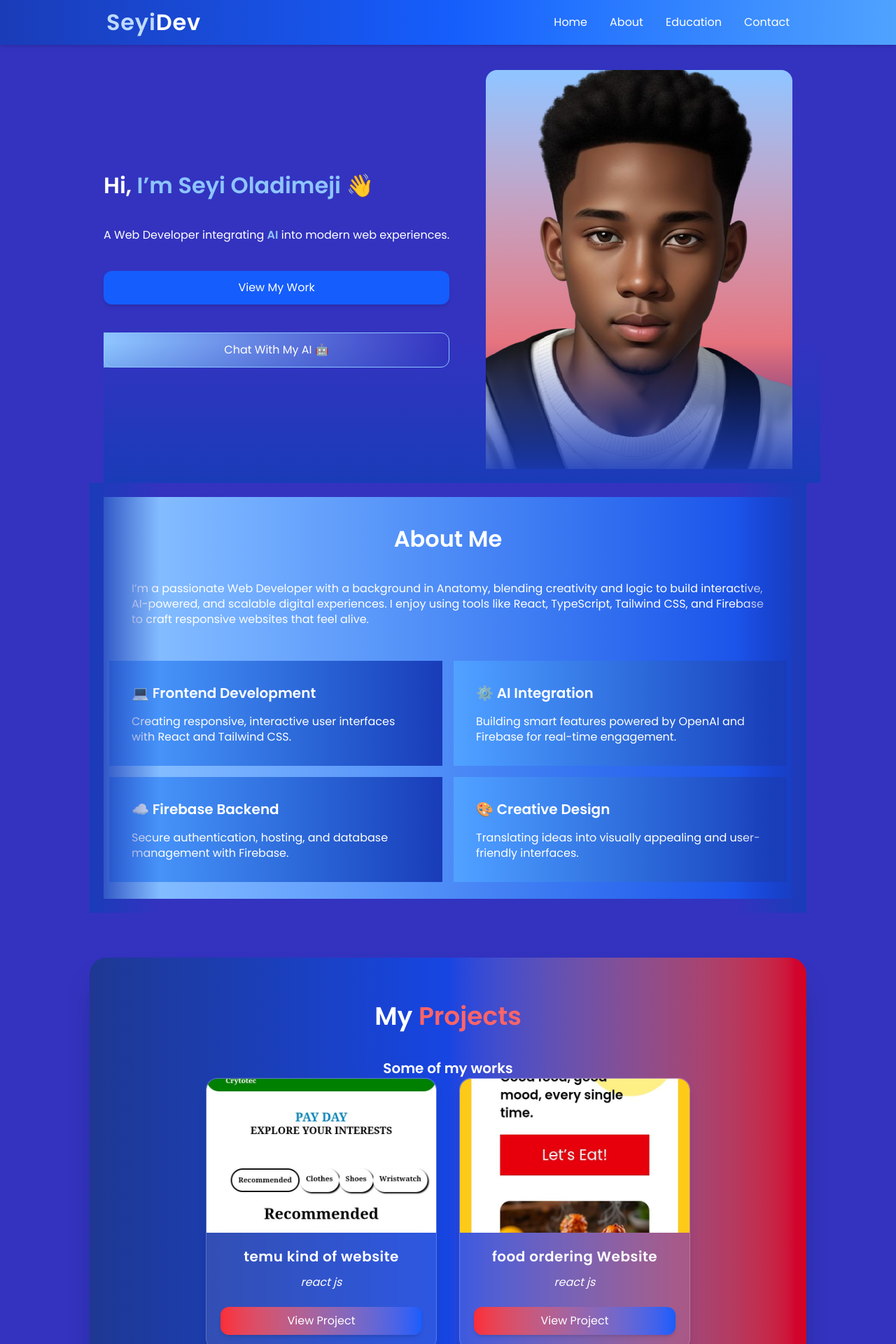
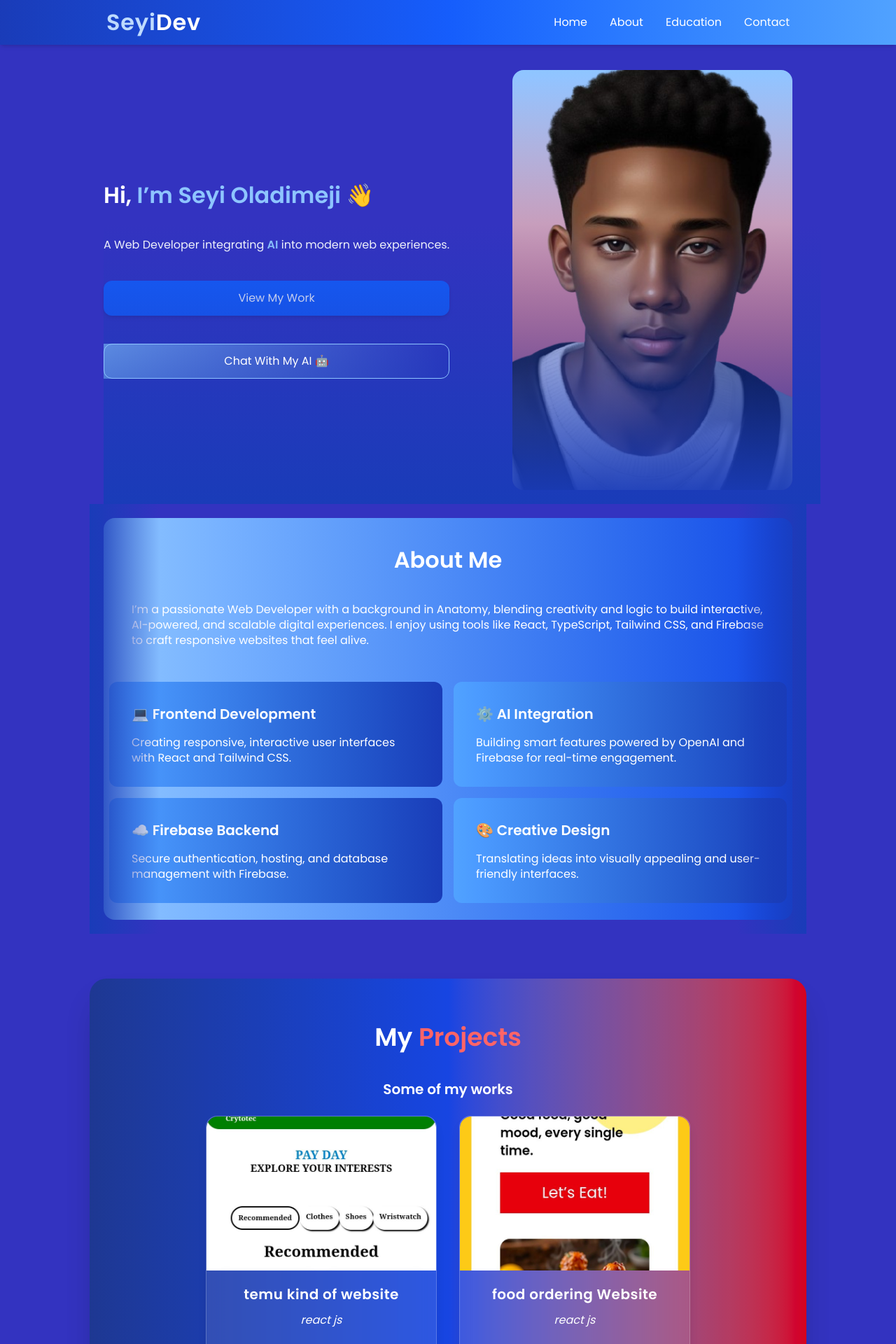
Before and after one commit to crytotec/portAi, a React (Vite) app: page / in a window 1280 px wide. Shown: the top 1920 px of the page at 70% size. Built offline with nearby package versions, Linux system fonts and the light colour scheme.

Commit message:
gradient

```diff
--- a/index.html
+++ b/index.html
@@ -2,9 +2,8 @@
 <html lang="en">
   <head>
     <meta charset="UTF-8" />
-    <link rel="icon" type="image/svg+xml" href="/vite.svg" />
     <meta name="viewport" content="width=device-width, initial-scale=1.0" />
-    <title>port</title>
+    <title>portfolio</title>
   </head>
   <body>
     <div id="root"></div>
--- a/src/Pages/About.tsx
+++ b/src/Pages/About.tsx
@@ -7,8 +7,8 @@ function About() {
         navigate('/#projects')
     }
   return (
-    <section id="about" className="px-6 py-12 mt-10 bg-gray-50 text-gray-800">
-      <div className="max-w-4xl mx-auto">
+    <section id="about" className="px-6 max-h-screen py-12 mt-10 bg-gray-100 text-gray-800">
+      <div className="flex flex-col h-auto md:h-[500px]  max-w-4xl  mx-auto">
         <h2 className="text-3xl font-bold text-center mb-6">About Me</h2>
         <h5 className="text-lg leading-relaxed text-center mb-8">
           Hello! I'm <span className="font-semibold text-blue-600">Seyi Oladimeji</span>,
--- a/src/Pages/Contact.tsx
+++ b/src/Pages/Contact.tsx
@@ -55,7 +55,7 @@ function Contact() {
 
   return (
     <section
-      className="px-6 py-12 mt-10 bg-gray-100 text-gray-800 flex flex-col items-center"
+      className="px-6 py-12 min-h-screen mt-10 bg-gray-100 text-gray-800 flex flex-col items-center"
     >
       <div className="max-w-3xl w-full">
         <h2 className="text-3xl font-bold text-center mb-6">Contact Me</h2>
@@ -116,7 +116,7 @@ function Contact() {
 
           <button
             type="submit"
-            className="w-full bg-blue-600 text-white py-2 rounded-lg font-medium hover:bg-blue-700 transition"
+            className="w-full h-[70px] bg-blue-600 text-white py-2 rounded-lg font-medium hover:bg-blue-700 transition"
           >
             Send Message
           </button>
--- a/src/Pages/Education.tsx
+++ b/src/Pages/Education.tsx
@@ -2,14 +2,14 @@ function Education() {
   return (
     <section
       id="education"
-      className="px-6 py-12 mt-10 bg-white text-gray-800 flex flex-col items-center"
+      className="px-6 min-h-screen py-12 mt-10 bg-white text-gray-800 flex flex-col items-center"
     >
       <div className="max-w-4xl w-full">
         <h2 className="text-3xl font-bold text-center mb-6">Education</h2>
 
         <div className="space-y-6">
           {/* University */}
-          <div className="bg-gray-50 p-6 rounded-2xl shadow-md hover:shadow-lg transition">
+          <div className="bg-gray-50 h-auto  md:h-[200px] p-6 rounded-2xl shadow-md hover:shadow-lg transition">
             <h4 className="text-xl font-semibold text-blue-700">
               Ladoke Akintola University of Technology (LAUTECH)
             </h4>
@@ -25,7 +25,7 @@ function Education() {
           </div>
 
           {/* Web Development Certifications */}
-          <div className="bg-gray-50 p-6 rounded-2xl shadow-md hover:shadow-lg transition">
+          <div className="bg-gray-50 h-auto  md:h-[200px] p-6 rounded-2xl shadow-md hover:shadow-lg transition">
             <h4 className="text-xl font-semibold text-blue-700">
               Front-End Web Development Certifications
             </h4>
--- a/src/Pages/Home.tsx
+++ b/src/Pages/Home.tsx
@@ -112,19 +112,16 @@ const sendMessageToAI = async () => {
     setLoading(false);
   };
 
-
   return (
     <div className="w-full mt-20">
       <div className="relative flex flex-col md:flex-row p-5 justify-between items-center mx-auto gap-10 w-full md:w-[80%] h-auto">
-        <div className='absolute  z-10 bg-gradient-to-t  bottom-0 from-blue-800 to-transparent w-full h-[200px]' />
+        <div className='absolute pointer-events-none z-10 bg-gradient-to-t bottom-0 from-blue-800 to-transparent w-full h-[200px] md:h-[300px] lg:h-[400px]' />
         <div className='flex flex-col gap-10'>
           <h1>Hi, <span className='text-blue-300'>I’m Seyi Oladimeji </span>👋</h1>
           <p> A Web Developer integrating <span className="font-semibold text-blue-300">AI</span> into modern web experiences.</p>
-          <a href='#projects' className="px-6 py-3 bg-blue-600 text-white rounded-xl shadow-md hover:bg-blue-300 duration-300 transition text-center">
+          <a href='#projects' className="flex items-center justify-center px-6 py-3 h-[50px] bg-blue-600 text-white rounded-xl shadow-md hover:bg-blue-300 duration-300 transition">
             View My Work
           </a>
-
-
           <div className='relative inline-block'>
             <button
               onClick={() => setChatOpen(!chatOpen)}
@@ -146,7 +143,7 @@ const sendMessageToAI = async () => {
                   {loading && <div className="p-2 bg-gray-100 rounded-lg self-start">AI is typing...</div>}
                 </div>
 
-      <form onSubmit={(e)=>{e.preventDefault(); sendMessageToAI()}} className="p-2 border-t border-gray-300 flex gap-2">
+                <form onSubmit={(e) => { e.preventDefault(); sendMessageToAI() }} className="p-2 border-t border-gray-300 flex gap-2">
                   <input
                      value={userMessage}
                     onChange={(e) => setUserMessage(e.target.value)}
@@ -160,44 +157,44 @@ const sendMessageToAI = async () => {
               </div>
             )}
           </div>
+        </div>
 
 
-        </div>
-
-        <div className='relative'>
-          <img src={man} className='object-cover  w-full h-full' />
+        <div className='relative w-full md:w-[400px] h-[300px] sm:h-[400px] md:h-[500px] lg:h-[600px]'>
+          <img src={man} className='object-cover w-full h-full rounded-2xl' />
           <div className='absolute inset-0 rounded-2xl -z-10 bg-gradient-to-b from-blue-300 to-red-500 w-full h-full ' />
         </div>
       </div>
 
-      <div className="relative flex  flex-col md:flex-row justify-between items-center mx-auto gap-10 p-5 w-full md:w-[80%]  h-auto">
-        <div className='absolute  z-10 bg-gradient-to-r left-0  bottom-0 from-blue-800 to-transparent w-[100px] h-full' />
-        <div className='absolute  z-10 bg-gradient-to-l right-0   bottom-0 from-blue-800 to-transparent w-[100px] h-full' />
-        <div className='w-full h-auto bg-gradient-to-l pb-4 from-blue-700 to-blue-300'>
-          <div className='flex flex-col justify-between items-center mx-auto gap-10 items-center p-10'>
+      {/* About Me Section */}
+      <div className="relative flex flex-col md:flex-row justify-between items-center mx-auto gap-10 p-5 w-full md:w-[80%] h-auto">
+        <div className='absolute z-10 bg-gradient-to-r left-0 bottom-0 from-blue-800 to-transparent w-[100px] h-full' />
+        <div className='absolute z-10 bg-gradient-to-l right-0 bottom-0 from-blue-800 to-transparent w-[100px] h-full' />
+        <div className='w-full min-h-[400px] bg-gradient-to-l pb-4 from-blue-700 to-blue-300 rounded-2xl'>
+          <div className='flex flex-col justify-between items-center mx-auto gap-10 p-10'>
             <h1>About Me</h1>
             <p>I’m a passionate Web Developer with a background in Anatomy, blending creativity and logic to build interactive, AI-powered, and scalable digital experiences. I enjoy using tools like React, TypeScript, Tailwind CSS, and Firebase to craft responsive websites that feel alive.</p>
           </div>
           <div className='grid grid-cols-1 md:grid-cols-2 place-items-center mx-auto p-2 gap-4 '>
-            <div className='mx-10 w-full p-4 h-[150px] bg-gradient-to-l  from-blue-800 to-blue-400'>
-              <div className='flex flex-col  p-4 gap-4'>
+            <div className='mx-10 w-full p-4 h-[150px] bg-gradient-to-l from-blue-800 to-blue-400 rounded-xl'>
+              <div className='flex flex-col p-4 gap-4'>
                 <h3>💻 Frontend Development</h3>
                 <p>Creating responsive, interactive user interfaces with React and Tailwind CSS.</p>
               </div>
             </div>
-            <div className='mx-10 w-full h-[150px] bg-gradient-to-l p-4 from-blue-800 to-blue-400'>
+            <div className='mx-10 w-full p-4 h-[150px] bg-gradient-to-l from-blue-800 to-blue-400 rounded-xl'>
               <div className='flex flex-col p-4 gap-4'>
                 <h3>⚙️ AI Integration</h3>
                 <p>Building smart features powered by OpenAI and Firebase for real-time engagement.</p>
               </div>
             </div>
-            <div className='mx-10 w-full h-[150px] bg-gradient-to-l p-4 from-blue-800 to-blue-400'>
+            <div className='mx-10 w-full p-4 h-[150px] bg-gradient-to-l from-blue-800 to-blue-400 rounded-xl'>
               <div className='flex flex-col p-4 gap-4'>
                 <h3>☁️ Firebase Backend</h3>
                 <p>Secure authentication, hosting, and database management with Firebase.</p>
               </div>
             </div>
-            <div className='mx-10 w-full h-[150px] bg-gradient-to-l p-4 from-blue-800 to-blue-400'>
+            <div className='mx-10 w-full p-4 h-[150px] bg-gradient-to-l from-blue-800 to-blue-400 rounded-xl'>
               <div className='flex flex-col p-4 gap-4'>
                 <h3>🎨 Creative Design</h3>
                 <p>Translating ideas into visually appealing and user-friendly interfaces.</p>
@@ -207,23 +204,16 @@ const sendMessageToAI = async () => {
         </div>
       </div>
 
+      {/* Projects Section */}
       <div className="relative flex flex-col items-center justify-center w-full md:w-[80%] mx-auto mt-16 px-4 md:px-8 py-16">
-  {/* Gradient Background */}
-  <div className="absolute inset-0 -z-10 bg-gradient-to-r from-blue-900 via-blue-700 to-red-600 opacity-90 rounded-3xl shadow-2xl"></div>
-
-  {/* Section Title */}
+        <div className="absolute inset-0 -z-10 bg-gradient-to-r from-blue-900 via-blue-700 to-red-600 opacity-90 rounded-3xl shadow-2xl min-h-[300px] md:min-h-[400px]" />
         <h2 id='projects' className="text-3xl md:text-4xl font-bold text-white mb-10 text-center">
           My <span className="text-red-400">Projects</span>
         </h2>
-   <h3>Some of my works</h3>
-  {/* Portfolio Container */}
+        <h3 className="text-white mb-6">Some of my works</h3>
         <div className="flex flex-row md:flex-wrap overflow-x-auto md:overflow-visible scrollbar-hide justify-start md:justify-center gap-8 w-full">
           {port.map((item, index) => (
-      <div
-        key={index}
-        className="group flex-shrink-0 bg-white/10 backdrop-blur-md border border-white/20 rounded-2xl shadow-lg hover:shadow-2xl transition-all duration-300 w-[270px] sm:w-[300px] md:w-[330px] overflow-hidden"
-      >
-        {/* Image */}
+            <div key={index} className="group flex-shrink-0 bg-white/10 backdrop-blur-md border border-white/20 rounded-2xl shadow-lg hover:shadow-2xl transition-all duration-300 w-[270px] sm:w-[300px] md:w-[330px] overflow-hidden">
               <div className="relative rounded-t-2xl overflow-hidden">
                 <img
                   src={item.img}
@@ -231,16 +221,9 @@ const sendMessageToAI = async () => {
                   className="object-cover w-full h-[180px] md:h-[220px] transform group-hover:scale-105 transition-all duration-500"
                 />
               </div>
-
-        {/* Details */}
               <div className="flex flex-col p-5 gap-3 text-white text-center">
-          <h3 className="text-lg md:text-xl font-semibold tracking-wide">
-            {item.Title}
-          </h3>
-          <p className="text-sm md:text-base text-gray-200 italic">
-            {item.Tech}
-          </p>
-
+                <h3 className="text-lg md:text-xl font-semibold tracking-wide">{item.Title}</h3>
+                <p className="text-sm md:text-base text-gray-200 italic">{item.Tech}</p>
                 <a
                   href={item.button}
                   target="_blank"
@@ -255,7 +238,10 @@ const sendMessageToAI = async () => {
         </div>
       </div>
 
-<div className=" w-full md:w-[80%] py-16  bg-gradient-to-r from-red-900 via-blue-700 to-blue-800 text-white flex flex-col mx-auto mt-5 items-center">
+
+
+{/* Tech Stack Section */}
+<div className="w-full md:w-[80%] py-16 min-h-[400px] bg-gradient-to-r from-red-900 via-blue-700 to-blue-800 text-white flex flex-col mx-auto mt-5 items-center rounded-2xl">
   <h2 className="text-3xl font-bold mb-8 text-center">Tech Stack</h2>
   <div className="grid grid-cols-2 sm:grid-cols-3 md:grid-cols-4 gap-8 text-center">
     {[
@@ -277,11 +263,10 @@ const sendMessageToAI = async () => {
   </div>
 </div>
 
- <div className="w-full md:w-[80%] mx-auto mt-5  py-16 bg-gradient-to-l  from-gray-700 via-red-800 to-blue-600 text-white flex flex-col items-center">
+{/* Experience & Education Section */}
+<div className="w-full md:w-[80%] mx-auto mt-5 py-16 min-h-[450px] bg-gradient-to-l from-gray-700 via-red-800 to-blue-600 text-white flex flex-col items-center rounded-2xl">
   <h2 className="text-3xl font-bold mb-10 text-center">Experience & Education</h2>
-
   <div className="flex flex-col md:flex-row gap-10 w-[90%] md:w-[80%]">
-
     {/* Experience */}
     <div className="flex-1">
       <h3 className="text-2xl font-semibold mb-4 text-blue-400">Experience</h3>
@@ -311,7 +296,8 @@ const sendMessageToAI = async () => {
   </div>
 </div>
 
-<div className="relative flex flex-col items-center justify-center w-full md:w-[80%] items-center mx-auto py-20 px-6 md:px-10 bg-gradient-to-r from-red-600 via-blue-700 to-blue-900 text-white rounded-t-3xl mt-16">
+{/* Contact Section */}
+<div className="relative flex flex-col items-center justify-center w-full md:w-[80%] mx-auto py-20 px-6 md:px-10 min-h-[500px] bg-gradient-to-r from-red-600 via-blue-700 to-blue-900 text-white rounded-t-3xl mt-16">
   <h2 className="text-3xl md:text-4xl font-bold mb-4 text-center">Contact Me</h2>
   <p className="text-center text-gray-200 max-w-xl mb-10">
     Interested in working together or have a question? Feel free to reach out.
@@ -351,9 +337,7 @@ const sendMessageToAI = async () => {
     >
       Send Message
     </button>
-     <p className="text-gray-400 text-sm mt-2">
-         {greetings}
-        </p>
+    <p className="text-gray-400 text-sm mt-2">{greetings}</p>
   </form>
 
   {/* Social Links */}
@@ -369,7 +353,6 @@ const sendMessageToAI = async () => {
     </a>
   </div>
 </div>
-
     </div>
   )
 }
```
Also changed, not shown: src/Pages/Footer.tsx (+13 -13 lines), src/Pages/Navbar.tsx (+5 -2 lines). Lines whose indentation alone changed are shown as unchanged.
